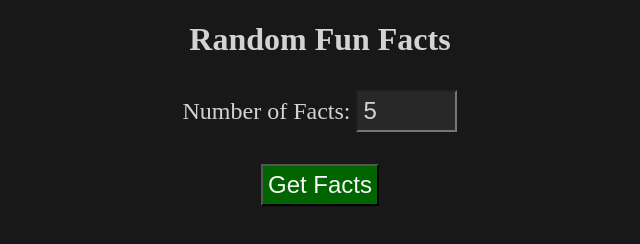
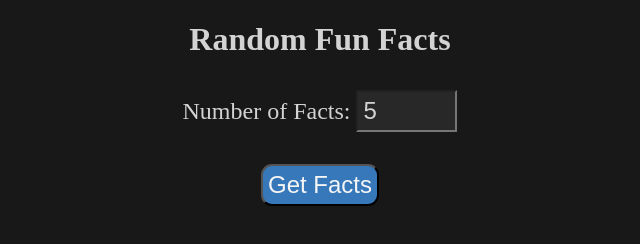
Before and after one commit to AD1LK/Facts-API, a website: page Project-2/index.html in a window 1280 px wide. Shown: the whole page, without its empty margins (320-960 px from the left). Drawn offline with Linux system fonts and the light colour scheme.

Commit message:
Submit Button
Added border radius to button

```diff
--- a/Project-2/style.css
+++ b/Project-2/style.css
@@ -23,8 +23,9 @@ form {
 [type="submit"] {
   font-size: 1.5rem;
   padding: 5px;
-  background-color: darkgreen;
+  background-color: #3778bb;
   color: whitesmoke;
+  border-radius: 11px;
 }
 
 .results {
```
